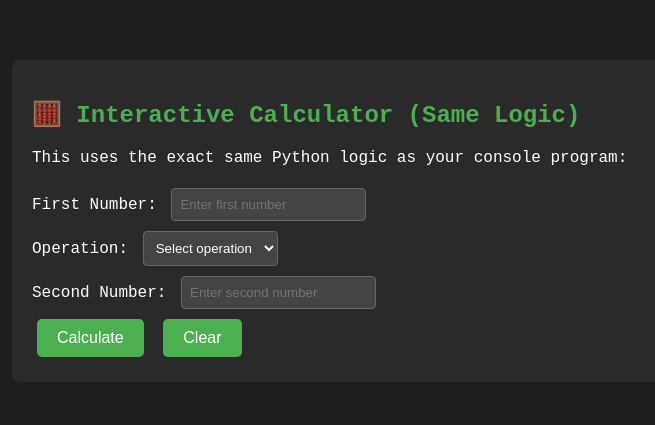
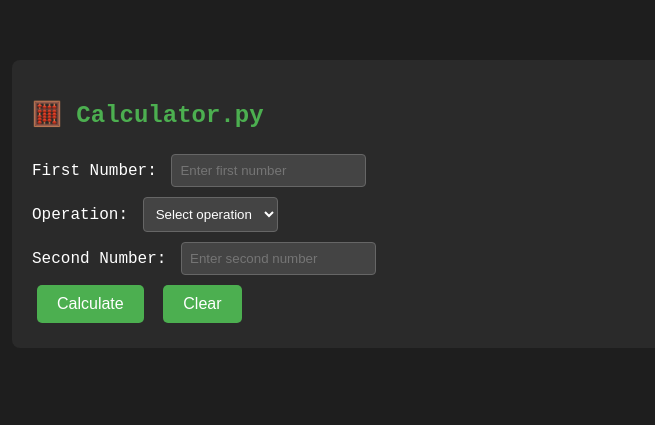
Before and after one commit to Ainsley-1/sam.py, a plain HTML site: page index.html in a window 1280 px wide. Shown: the whole page, without its empty margins (228-883 px from the left). Drawn offline with Linux system fonts and the light colour scheme.

Commit message:
Update index.html

```diff
--- a/index.html
+++ b/index.html
@@ -91,8 +91,8 @@
 
 
     <div class="interactive">
-        <h2>🧮 Interactive Calculator (Same Logic)</h2>
-        <p>This uses the exact same Python logic as your console program:</p>
+        <h2>🧮 Calculator.py </h2>
+
 
         <div>
             <label>First Number:</label>
@@ -125,7 +125,7 @@
     </div>
 
     <script>
-        // This implements the exact same logic as your Python calculator
+
         function calculate() {
             try {
                 // Get input values (same as Python input())
```
